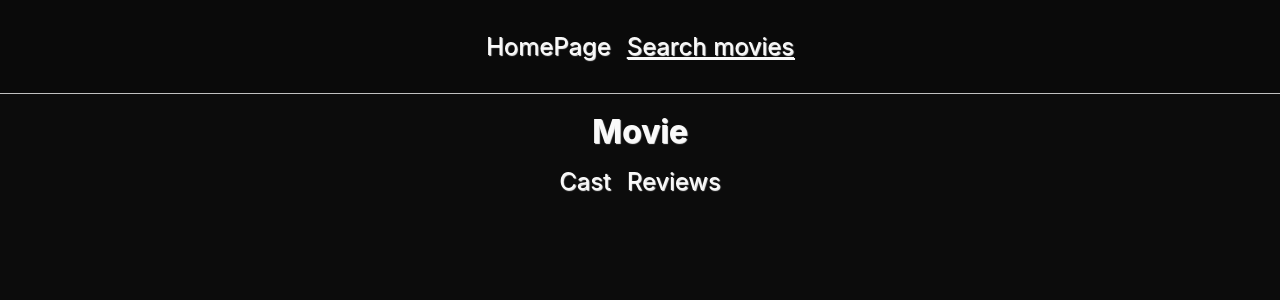
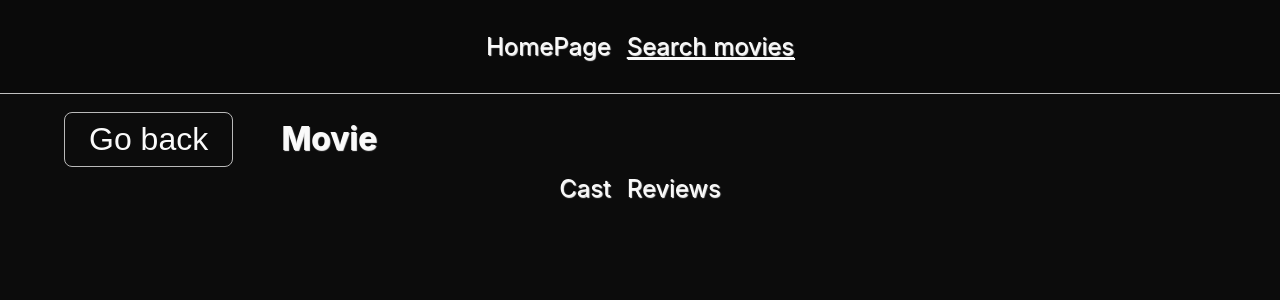
Before and after one commit to HennadiiMariiev/goit-react-hw-05-movies, a React (Create React App) app: page /movies/1 in a window 1280 px wide. Shown: the top 300 px of the page. Built offline with nearby package versions, Linux system fonts and the light colour scheme; no server answers.

Commit message:
fix history

```diff
--- a/src/App.js
+++ b/src/App.js
@@ -1,27 +1,22 @@
 import { Switch, Route, Redirect } from 'react-router-dom';
 import { lazy, Suspense } from 'react';
-// import HomePage from './components/HomePage/HomePage';
-// import MoviePage from './components/MoviesPage/MoviesPage';
-// import MovieDetailsPage from './components/MovieDetailsPage/MovieDetailsPage';
-// import NavBar from './components/NavBar/NavBar';
-// import NotFound from './components/NotFound/NotFound';
-// import Cast from './components/Cast/Cast';
-// import Reviews from './components/Reviews/Reviews';
 import './App.css';
+import NavBar from './components/NavBar/NavBar';
+
+const HomePage = lazy(() => import('./components/HomePage/HomePage' /* webpackChunkName: "home-page"*/));
+const MoviePage = lazy(() => import('./components/MoviesPage/MoviesPage' /* webpackChunkName: "movie-page"*/));
+const MovieDetailsPage = lazy(() =>
+  import('./components/MovieDetailsPage/MovieDetailsPage' /* webpackChunkName: "movie-details"*/)
+);
+const NotFound = lazy(() => import('./components/NotFound/NotFound' /* webpackChunkName: "not-found"*/));
+const Cast = lazy(() => import('./components/Cast/Cast' /* webpackChunkName: "cast"*/));
+const Reviews = lazy(() => import('./components/Reviews/Reviews' /* webpackChunkName: "reviews"*/));
 
 export default function App() {
-  const HomePage = lazy(() => import('./components/HomePage/HomePage'));
-  const MoviePage = lazy(() => import('./components/MoviesPage/MoviesPage'));
-  const MovieDetailsPage = lazy(() => import('./components/MovieDetailsPage/MovieDetailsPage'));
-  const NavBar = lazy(() => import('./components/NavBar/NavBar'));
-  const NotFound = lazy(() => import('./components/NotFound/NotFound'));
-  const Cast = lazy(() => import('./components/Cast/Cast'));
-  const Reviews = lazy(() => import('./components/Reviews/Reviews'));
-
   return (
-    <Suspense fallback={<p>Loading...</p>}>
-      <div className="App">
-        <NavBar />
+    <div className="App">
+      <NavBar />
+      <Suspense fallback={<p>Loading...</p>}>
         <Switch>
           <Route path="/" exact>
             <HomePage />
@@ -41,7 +36,7 @@ export default function App() {
           <Redirect to="/" />
           <Route component={NotFound} />
         </Switch>
-      </div>
-    </Suspense>
+      </Suspense>
+    </div>
   );
 }
--- a/src/components/MovieDetailsPage/MovieDetailsPage.jsx
+++ b/src/components/MovieDetailsPage/MovieDetailsPage.jsx
@@ -1,20 +1,18 @@
-import { useEffect, useState, lazy } from 'react';
+import { useEffect, useState, lazy, Suspense } from 'react';
 import { Route, useParams } from 'react-router';
 import { fetchSingleMovie } from '../utils/api';
 import { NavLink, useRouteMatch } from 'react-router-dom';
-// import Cast from '../Cast/Cast';
-// import Reviews from '../Reviews/Reviews';
 
 import styles from '../MoviesPage/MoviesPage.module.scss';
 import classes from './MovieDetailsPage.module.scss';
+
+const Cast = lazy(() => import('../Cast/Cast' /* webpackChunkName: "cast"*/));
+const Reviews = lazy(() => import('../Reviews/Reviews' /* webpackChunkName: "reviews"*/));
 
 export default function MovieDetailsPage() {
   const { movieId } = useParams();
   const { url } = useRouteMatch();
   const [movieDetails, setMovieDetails] = useState(null);
-
-  const Cast = lazy(() => import('../Cast/Cast'));
-  const Reviews = lazy(() => import('../Reviews/Reviews'));
 
   useEffect(() => {
     if (!movieId || movieId === ':movieId') return;
@@ -49,7 +47,10 @@ export default function MovieDetailsPage() {
 
   return (
     <div className={styles.box}>
-      <h2>Movie</h2>
+      <div className={classes.topBox}>
+        <button type="button">Go back </button>
+        <h2>Movie</h2>
+      </div>
       {movieDetails && makeMovieDetailsMarkUp(movieDetails)}
       <div className={classes.linkBox}>
         <NavLink to={`${url}/cast`} className={classes.link}>
@@ -60,8 +61,12 @@ export default function MovieDetailsPage() {
         </NavLink>
       </div>
 
-      <Route path={`${url}/cast`} component={Cast} />
-      <Route path={`${url}/reviews`} component={Reviews} />
+      <Suspense fallback={<p>Loading...</p>}>
+        <Route path={`${url}/cast`} component={Cast} />
+      </Suspense>
+      <Suspense fallback={<p>Loading...</p>}>
+        <Route path={`${url}/reviews`} component={Reviews} />
+      </Suspense>
     </div>
   );
 }
--- a/src/components/MovieDetailsPage/MovieDetailsPage.module.scss
+++ b/src/components/MovieDetailsPage/MovieDetailsPage.module.scss
@@ -9,7 +9,8 @@
 }
 
 .left {
-    width: 400px;
+    width: 700px;
+    margin-right: 2rem;
 }
 
 .right {
@@ -34,3 +35,14 @@
         color: #C1C1C1;
     }
 }
+
+.topBox {
+    display: flex;
+    width: 90%;
+    justify-content: flex-start;
+    align-items: baseline;
+
+    & button {
+        margin-right: 3rem;
+    }
+}
--- a/src/components/MoviesPage/MoviesPage.jsx
+++ b/src/components/MoviesPage/MoviesPage.jsx
@@ -1,4 +1,5 @@
 import { useEffect, useState } from 'react';
+import { useHistory, useLocation } from 'react-router';
 import { Link, useRouteMatch } from 'react-router-dom';
 import * as api from '../utils/api';
 import styles from './MoviesPage.module.scss';
@@ -9,8 +10,20 @@ export default function MoviePage() {
   const [query, setQuery] = useState('');
   const { url } = useRouteMatch();
 
+  const history = useHistory();
+  const location = useLocation();
+
   useEffect(() => {
+    const queryFromLocation = location.search.replace('?query=', '');
+
+    if (queryFromLocation !== '') setQuery(queryFromLocation);
+
     if (!query) return;
+
+    history.push({
+      ...location,
+      search: `?query=${query}`,
+    });
 
     api.fetchMovieByKeyword(query).then((movies) => setSearchedMovies(movies));
   }, [query]);
```
Also changed, not shown: 1 other file (tests, documents, lock files or other folders).
